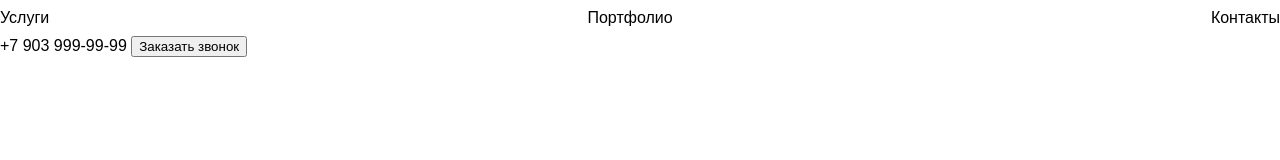
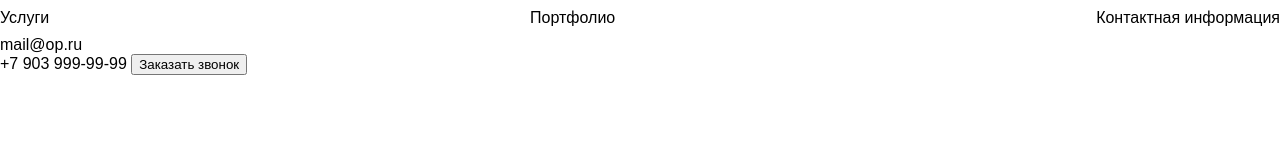
Before and after one commit to AliezMax/Project2, a plain HTML site: page index.html in a window 1280 px wide. Drawn offline with Linux system fonts and the light colour scheme.

Commit message:
added email

```diff
--- a/index.html
+++ b/index.html
@@ -14,9 +14,12 @@
         <nav>
             <a href="#services">Услуги</a>
             <a href="#portfolio">Портфолио</a>
-            <a href="#contacts">Контакты</a>
+            <a href="#contacts">Контактная информация</a>
         </nav>
         <div>
+            <a href="mailto:mail@op.ru">mail@op.ru</a>
+        </div>
+                <div>
             <a href="tel:+79039999999">+7 903 999-99-99</a>
             <button>Заказать звонок</button>
         </div>
```
